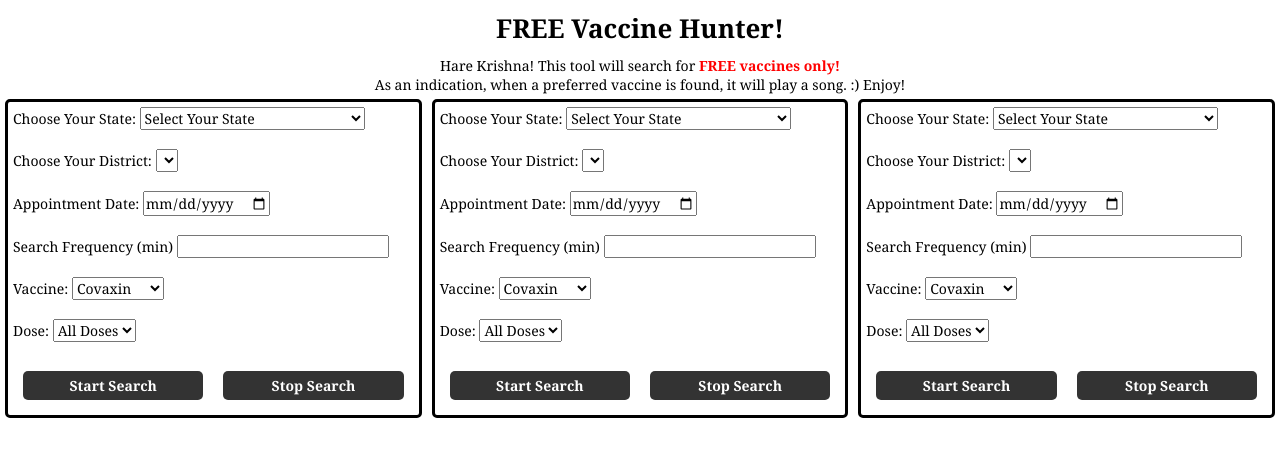
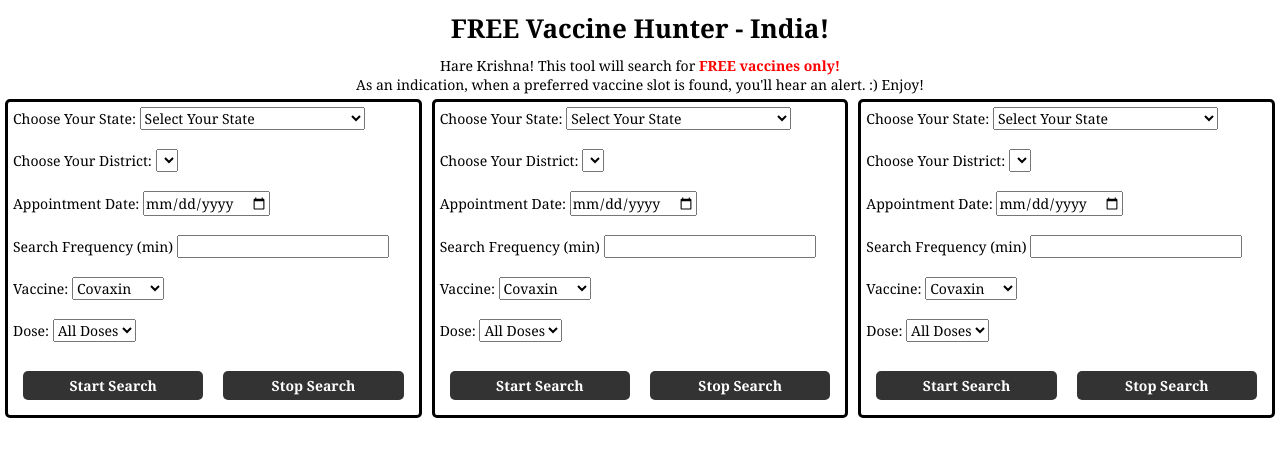
Before and after one commit to mrkarthik3/FREE-Vaccine-Slot-Finder, a plain HTML site: page index.html in a window 1280 px wide. Drawn offline with Linux system fonts and the light colour scheme.

Commit message:
modified relevant text

```diff
--- a/index.html
+++ b/index.html
@@ -6,8 +6,8 @@
     <link rel="stylesheet" href="styles.css">
   </head>
   <body>
-    <h1>FREE Vaccine Hunter!</h1>
-    <p> Hare Krishna! This tool will search for <span id="info"> FREE vaccines only!</span><br> As an indication, when a preferred vaccine is found, it will play a song. :) Enjoy!</p>
+    <h1>FREE Vaccine Hunter - India!</h1>
+    <p> Hare Krishna! This tool will search for <span id="info"> FREE vaccines only!</span><br> As an indication, when a preferred vaccine slot is found, you'll hear an alert. :) Enjoy!</p>
     <div id="form-container">
       <form id="form1">
         <div id="state_select">
```
